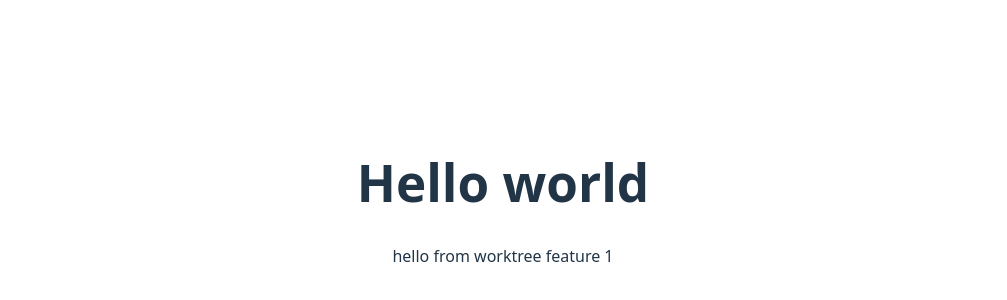
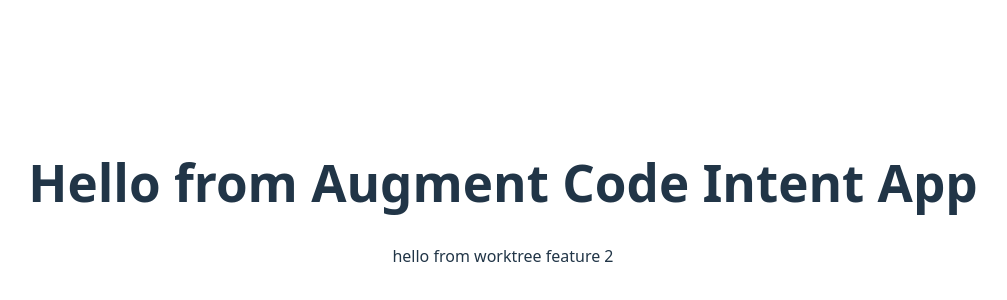
Before and after one commit to tonyxhepa/claude-worktree-with-vite-example-1, a Vue app: page / in a window 1280 px wide. Shown: the part 198-498 px from the top of the page, without its empty margins (137-1144 px from the left). Built offline with nearby package versions, Linux system fonts and the light colour scheme.

Commit message:
added h1 for augment

```diff
--- a/src/App.vue
+++ b/src/App.vue
@@ -1,4 +1,4 @@
 <template>
-  <h1>Hello world</h1>
-  <p>hello from worktree feature 1</p>
+  <h1>Hello from Augment Code Intent App</h1>
+  <p>hello from worktree feature 2</p>
 </template>
```
